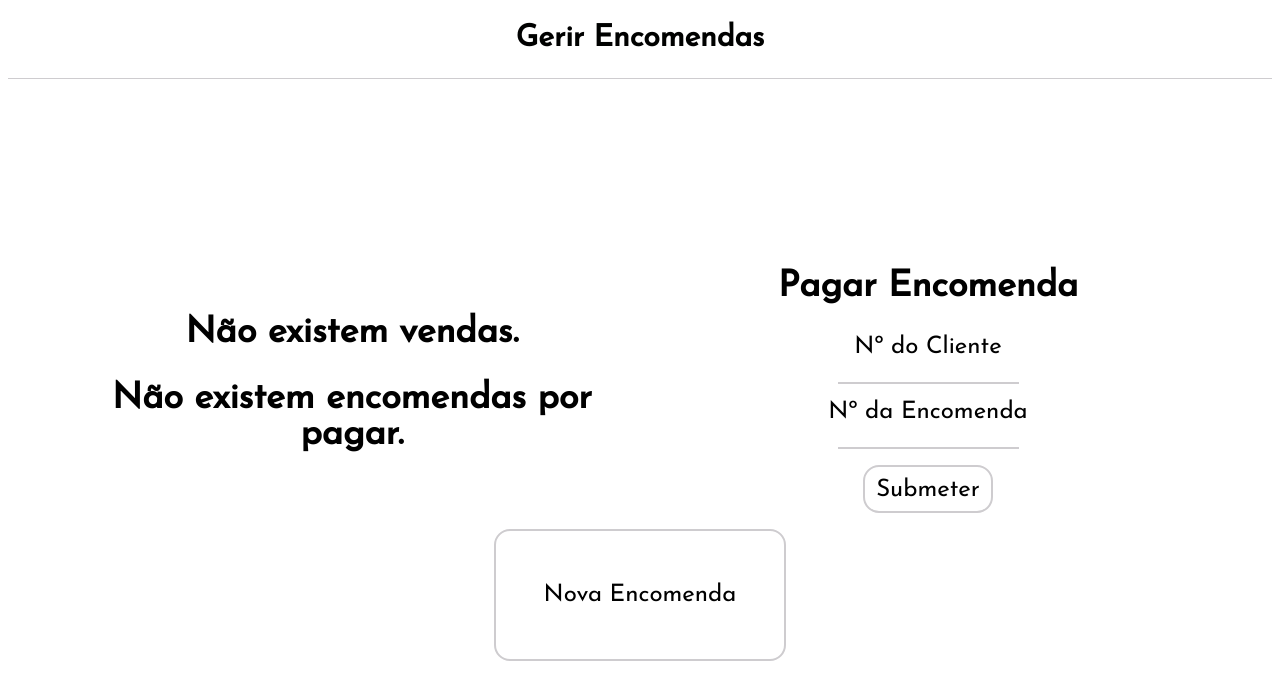
After one commit to goncrust/BD-proj, a Flask app: page /gerir-encomendas in a window 1280 px wide. The commit adds this page. Shown: the top 700 px of the page. Run offline with Flask 3, Linux system fonts and the light colour scheme; data that the repository does not hold is empty; some libraries are stand-ins or nearby versions.

Commit message:
Almost finished

```diff
--- a/E3/web/app.py
+++ b/E3/web/app.py
@@ -7,10 +7,13 @@ import os
 import re
 
 email_regex = re.compile(r'([A-Za-z0-9]+[.-_])*[A-Za-z0-9]+@[A-Za-z0-9-]+(\.[A-Z|a-z]{2,})+')
+float_regex = re.compile(r'\d{1,}[.,]\d{1,}')
 
 DATABASE_URL = os.environ.get("DATABASE_URL", "postgres://db:db@postgres/db")
 pool = ConnectionPool(conninfo=DATABASE_URL)
+
 app = Flask(__name__)
+app.secret_key = "12345"
 
 @app.route("/", methods=("GET",))
 def home():
@@ -28,16 +31,8 @@ def home():
             "title": "Gerir Fornecedores"
         },
         {
-            "url": "/editar-produtos",
-            "title": "Editar Produtos"
-        },
-        {
-            "url": "/pagar-encomenda",
-            "title": "Pagar Encomenda"
-        },
-        {
-            "url": "/realizar-encomenda",
-            "title": "Realizar Encomenda"
+            "url": "/gerir-encomendas",
+            "title": "Gerir Encomendas"
         }
     ]
     return render_template('index.html', elements=elements)
@@ -46,7 +41,7 @@ def home():
 def gerir_clientes():
     with pool.connection() as conn:
         with conn.cursor() as cursor:
-            cursor.execute("SELECT cust_no, name FROM customer;")
+            cursor.execute("SELECT cust_no, name FROM customer WHERE NOT email = 'deleted';")
             parser = lambda el : {"id": el[0], "name": el[1]}
             clients = list(map(parser, cursor.fetchall()))
     return render_template("gerir-clientes.html", clients=clients)
@@ -55,7 +50,7 @@ def gerir_clientes():
 def gerir_clientes_delete(cust_no):
     with pool.connection() as conn:
         with conn.cursor() as cursor:
-            cursor.execute("DELETE FROM customer WHERE cust_no = %(cust_no)s;", {"cust_no": cust_no})
+            cursor.execute("UPDATE customer SET name = 'deleted', email = 'deleted', phone = NULL, ADDRESS = NULL WHERE cust_no = %(cust_no)s;", {"cust_no": cust_no})
     return redirect("/gerir-clientes")
 
 @app.route("/gerir-clientes/add", methods=("POST",))
@@ -78,11 +73,11 @@ def gerir_clientes_add():
     else:
         with pool.connection() as conn:
             with conn.cursor() as cursor:
-                if email != "NULL":
-                    existing_email = cursor.execute("SELECT email FROM customer WHERE email = %(email)s;", {"email": email}).fetchone()[0]
-                    if existing_email:
-                        flash("O email já existe")
-                        return redirect("/gerir-clientes")
+                cursor.execute("START TRANSACTION;")
+                existing_email = cursor.execute("SELECT email FROM customer WHERE email = %(email)s;", {"email": email}).fetchone()
+                if existing_email:
+                    flash("O email já existe")
+                    return redirect("/gerir-clientes")
 
                 cust_no = cursor.execute("SELECT MAX(cust_no) FROM customer;").fetchone()[0]
                 if not cust_no:
@@ -96,6 +91,7 @@ def gerir_clientes_add():
                     (%(cust_no)s, %(name)s, %(email)s, %(phone)s, %(address)s);
                     """,
                     {"cust_no": cust_no, "name": name, "email": email, "phone": phone, "address": address})
+                cursor.execute("COMMIT;")
 
     return redirect("/gerir-clientes")
 
@@ -113,10 +109,71 @@ def gerir_produtos_delete(sku):
     with pool.connection() as conn:
         with conn.cursor() as cursor:
             cursor.execute("START TRANSACTION;")
-            cursor.execute("DELETE FROM supplier WHERE sku = %(sku)s;", {"sku": sku})
+            cursor.execute("UPDATE supplier SET sku = NULL WHERE sku = %(sku)s;", {"sku": sku})
+            cursor.execute("DELETE FROM contains WHERE sku = %(sku)s;", {"sku": sku})
+            cursor.execute(
+                """
+                DELETE FROM orders
+                WHERE NOT order_no IN
+                (SELECT DISTINCT order_no FROM contains)
+                """)
             cursor.execute("DELETE FROM product WHERE sku = %(sku)s;", {"sku": sku})
             cursor.execute("COMMIT;")
     return redirect("/gerir-produtos")
+
+@app.route("/gerir-produtos/<sku>/edit", methods=("POST", "GET"))
+def gerir_produtos_edit(sku):
+    if request.method == "GET":
+        with pool.connection() as conn:
+            with conn.cursor() as cursor:
+                cursor.execute("SELECT * FROM product WHERE sku = %(sku)s;", {"sku": sku})
+                parser = lambda el : {"sku": el[0], "name": el[1],
+                                      "description": el[2] if el[2] != "NULL" else "",
+                                      "price": el[3],
+                                      "ean": el[4] if el[4] != "NULL" else ""}
+                product = parser(cursor.fetchone())
+        return render_template("editar-produto.html", product=product)
+    else:
+        name = request.form["name"]
+        description = request.form["description"] if request.form["description"] else "NULL"
+        price = request.form["price"]
+        ean = request.form["ean"] if request.form["ean"] else "NULL"
+        error = ""
+
+        if not name:
+            error = "Nome inválido"
+        elif not price or (not price.isnumeric() and not re.fullmatch(float_regex, price)):
+            error = "Preço inválido"
+        elif ean != "NULL" and not ean.isnumeric():
+            error = "EAN inválido"
+
+        if error:
+            flash(error)
+        else:
+            with pool.connection() as conn:
+                with conn.cursor() as cursor:
+                    cursor.execute("START TRANSACTION;")
+                    existing_sku = cursor.execute("SELECT sku FROM product WHERE sku = %(sku)s;", {"sku": sku}).fetchone()
+                    if not existing_sku:
+                        error = "O SKU não existe"
+                    elif ean != "NULL":
+                        existing_ean = cursor.execute("SELECT ean FROM product WHERE ean = %(ean)s AND NOT sku = %(sku)s;", {"ean": ean, "sku": sku}).fetchone()
+                        if existing_ean:
+                            error = "O EAN já existe"
+
+                    if error:
+                        flash(error)
+                    else:
+                        cursor.execute(
+                            """
+                            UPDATE product SET
+                            name = %(name)s, description = %(description)s, price = %(price)s, ean = %(ean)s
+                            WHERE sku = %(sku)s;
+                            """,
+                            {"sku": sku, "name": name, "description": description, "price": price, "ean": ean})
+                    cursor.execute("COMMIT;")
+
+        return redirect("/gerir-produtos")
 
 @app.route("/gerir-produtos/add", methods=("POST",))
 def gerir_produtos_add():
@@ -131,7 +188,7 @@ def gerir_produtos_add():
         error = "SKU inválido"
     elif not name:
         error = "Nome inválido"
-    elif not price or not price.isnumeric():
+    elif not price or (not price.isnumeric() and not re.fullmatch(float_regex, price)):
         error = "Preço inválido"
     elif ean != "NULL" and not ean.isnumeric():
         error = "EAN inválido"
@@ -141,12 +198,14 @@ def gerir_produtos_add():
     else:
         with pool.connection() as conn:
             with conn.cursor() as cursor:
-                existing_sku = cursor.execute("SELECT sku FROM product WHERE sku = %(sku)s;", {"sku": sku}).fetchone()[0]
+                cursor.execute("START TRANSACTION;")
+                existing_sku = cursor.execute("SELECT sku FROM product WHERE sku = %(sku)s;", {"sku": sku}).fetchone()
                 if existing_sku:
                     error = "O SKU já existe"
-                existing_ean = cursor.execute("SELECT ean FROM product WHERE ean = %(ean)s;", {"ean": ean}).fetchone()[0]
-                if existing_ean:
-                    error = "O EAN já existe"
+                elif ean != "NULL":
+                    existing_ean = cursor.execute("SELECT ean FROM product WHERE ean = %(ean)s;", {"ean": ean}).fetchone()
+                    if existing_ean:
+                        error = "O EAN já existe"
 
                 if error:
                     flash(error)
@@ -157,6 +216,7 @@ def gerir_produtos_add():
                         (%(sku)s, %(name)s, %(description)s, %(price)s, %(ean)s);
                         """,
                         {"sku": sku, "name": name, "description": description, "price": price, "ean": ean})
+                cursor.execute("COMMIT;")
 
     return redirect("/gerir-produtos")
 
@@ -173,7 +233,10 @@ def gerir_fornecedores():
 def gerir_fornecedores_delete(tin):
     with pool.connection() as conn:
         with conn.cursor() as cursor:
+            cursor.execute("START TRANSACTION;")
+            cursor.execute("DELETE FROM delivery WHERE tin = %(tin)s;", {"tin": tin})
             cursor.execute("DELETE FROM supplier WHERE tin = %(tin)s;", {"tin": tin})
+            cursor.execute("COMMIT;")
     return redirect("/gerir-fornecedores")
 
 @app.route("/gerir-fornecedores/add", methods=("POST",))
@@ -194,10 +257,11 @@ def gerir_fornecedores_add():
     else:
         with pool.connection() as conn:
             with conn.cursor() as cursor:
-                existing_tin = cursor.execute("SELECT tin FROM supplier WHERE tin = %(tin)s;", {"tin": tin}).fetchone()[0]
+                cursor.execute("START TRANSACTION;")
+                existing_tin = cursor.execute("SELECT tin FROM supplier WHERE tin = %(tin)s;", {"tin": tin}).fetchone()
                 if existing_tin:
                     error = "O TIN já existe"
-                existing_sku = cursor.execute("SELECT sku FROM supplier WHERE sku = %(sku)s;", {"sku": sku}).fetchone()[0]
+                existing_sku = cursor.execute("SELECT sku FROM supplier WHERE sku = %(sku)s;", {"sku": sku}).fetchone()
                 if not existing_sku:
                     error = "O SKU não existe"
                 if error:
@@ -209,39 +273,127 @@ def gerir_fornecedores_add():
                         (%(tin)s, %(name)s, %(address)s, %(sku)s, %(date)s);
                         """,
                         {"tin": tin, "name": name, "address": address, "sku": sku, "date": datetime.now().strftime("%Y-%m-%d")})
+                cursor.execute("COMMIT;")
     return redirect("/gerir-fornecedores")
 
-@app.route("/editar-produtos", methods=["POST", "GET"])
-def editar_produtos():
+@app.route("/gerir-encomendas", methods=("GET",))
+def gerir_encomendas():
+    with pool.connection() as conn:
+        with conn.cursor() as cursor:
+            cursor.execute("SELECT order_no FROM orders WHERE NOT order_no IN (SELECT order_no FROM pay);")
+            orders = []
+            for order_no in cursor.fetchall():
+                order = {"id": order_no[0]}
+                cursor.execute(
+                    """
+                    SELECT name, qty
+                    FROM contains INNER JOIN product ON contains.sku = product.sku
+                    WHERE order_no = %(order_no)s;
+                    """,
+                    {"order_no": order_no[0]})
+                parser = lambda el : {"name": el[0], "qty": el[1]}
+                order["products"] = list(map(parser, cursor.fetchall()))
+                orders.append(order)
+
+            parser = lambda el : {"id": el[0], "customer": el[1]}
+            cursor.execute("SELECT order_no, cust_no FROM pay;")
+            sales = list(map(parser, cursor.fetchall()))
+
+    return render_template("gerir-encomendas.html", orders=orders, sales=sales)
+
+@app.route("/gerir-encomendas/new", methods=("POST", "GET"))
+def gerir_encomendas_new():
     if request.method == "POST":
-        ean = request.form["ean"] if request.form["ean"] else "NULL"
-        with psycopg.connect("dbname=postgres user=postgres") as conn:
+        cust_no = request.form["cust_no"]
+        products = []
+        error = ""
+        for key in request.form.keys():
+            if key != "cust_no" and request.form[key] != "0":
+                products.append((key, request.form[key]))
+
+        if not cust_no:
+            error = "Número de cliente inválido"
+
+        if error:
+            flash(error)
+        else:
+            with pool.connection() as conn:
+                with conn.cursor() as cursor:
+                    cursor.execute("START TRANSACTION;")
+                    existing_cust_no = cursor.execute("SELECT cust_no FROM customer WHERE cust_no = %(cust_no)s AND NOT email = 'deleted';", {"cust_no": cust_no}).fetchone()
+                    if not existing_cust_no:
+                        error = "O número de cliente não existe"
+                    else:
+                        for product in products:
+                            existing_sku = cursor.execute("SELECT sku FROM product WHERE sku = %(sku)s;", {"sku": product[0]}).fetchone()
+                            if not existing_sku:
+                                error = f"O produto {product[0]} já não existe"
+                                break
+                    if error:
+                        flash(error)
+                    else:
+                        order_no = cursor.execute("SELECT MAX(order_no) FROM orders;").fetchone()[0]
+                        if not order_no:
+                            order_no = 1
+                        else:
+                            order_no += 1
+
+                        cursor.execute(
+                            """
+                            INSERT INTO orders
+                            VALUES (%(order_no)s, %(cust_no)s, %(date)s);
+                            """,
+                            {"order_no": order_no, "cust_no": cust_no, "date": datetime.now().strftime("%Y-%m-%d")})
+
+                        for product in products:
+                            cursor.execute("INSERT INTO contains VALUES (%(order_no)s, %(sku)s, %(quantity)s);", {"order_no": order_no, "sku": product[0], "quantity": product[1]})
+
+                    cursor.execute("COMMIT;")
+        return redirect("/gerir-encomendas")
+    else:
+        with pool.connection() as conn:
             with conn.cursor() as cursor:
-                cursor.execute(
-                    "UPDATE product SET name = %s, description = %s, price = %s, ean = %s WHERE sku = %s",
-                    request.form["name"], request.form["desc"], request.form["price"], ean, request.form["sku"])
-        return redirect("/")
+                cursor.execute("SELECT sku, name FROM product;")
+                parser = lambda el : {"id": el[0], "name": el[1]}
+                products = list(map(parser, cursor.fetchall()))
+        return render_template("realizar-encomenda.html", products=products)
+
+@app.route("/gerir-encomendas/pay", methods=("POST",))
+def realizar_encomenda():
+    cust_no = request.form["cust_no"]
+    order_no = request.form["order_no"]
+    error = ""
+
+    if not cust_no:
+        error = "Número de cliente inválido"
+    elif not order_no:
+        error = "Número de encomenda inválido"
+
+    if error:
+        flash(error)
     else:
-        with psycopg.connect("dbname=postgres user=postgres") as conn:
+        with pool.connection() as conn:
             with conn.cursor() as cursor:
-                cursor.execute("SELECT SKU, name FROM product")
-                parser = lambda el : {"id": el[0], "name": el[1]}
-                products = cursor.fetchall().map(parser)
-        return render_template("editar-produtos.html", products=products)
+                cursor.execute("START TRANSACTION;")
+                existing_cust_no = cursor.execute("SELECT cust_no FROM customer WHERE cust_no = %(cust_no)s AND NOT email = 'deleted';", {"cust_no": cust_no}).fetchone()
+                if not existing_cust_no:
+                    error = "O número de cliente não existe"
+                existing_order_no = cursor.execute("SELECT order_no FROM orders WHERE order_no = %(order_no)s;", {"order_no": order_no}).fetchone()
+                if not existing_order_no:
+                    error = "O número de encomenda não existe"
 
-@app.route("/pagar-encomenda", methods=["POST", "GET"])
-def pagar_encomenda():
-    if request.method == "POST":
-        return redirect("/")
-    else:
-        return render_template("pagar-encomenda.html")
+                if error:
+                    flash(error)
+                else:
+                    cursor.execute(
+                        """
+                        INSERT INTO pay VALUES
+                        (%(order_no)s, %(cust_no)s);
+                        """,
+                        {"order_no": order_no, "cust_no": cust_no})
+                cursor.execute("COMMIT;")
 
-@app.route("/realizar-encomenda", methods=["POST", "GET"])
-def realizar_encomenda():
-    if request.method == "POST":
-        return redirect("/")
-    else:
-        return render_template("realizar-encomenda.html")
+    return redirect("/gerir-encomendas")
 
 if __name__ == "__main__":
     app.run()
--- a/E3/web/static/style.css
+++ b/E3/web/static/style.css
@@ -74,6 +74,7 @@ a:active {
 }
 
 .link-button {
+  margin: auto;
   text-align: center;
   font-family: "Josefin Sans", sans-serif;
   font-size: 1.5rem;
@@ -113,3 +114,47 @@ a:active {
   line-height: 1.75rem;
   color: #000100;
 }
+
+.product-name {
+  text-align: center;
+  grid-column: span 2 / span 2;
+}
+
+.product-edit-delete {
+  font-size: 1.5rem;
+  font-family: "Josefin Sans", sans-serif;
+  display: grid;
+  grid-template-columns: repeat(2, 18rem);
+  gap: 1rem;
+  place-items: center;
+  place-content: center;
+}
+
+.edit-btn,
+.del-btn {
+  width: 18rem;
+}
+
+.flash {
+  text-align: center;
+  font-family: "Josefin Sans", sans-serif;
+  font-size: 1.25rem;
+  line-height: 1.75rem;
+  color: #000100;
+  margin-bottom: 5rem;
+}
+
+.sale,
+.order {
+  font-size: 1.5rem;
+  font-family: "Josefin Sans", sans-serif;
+  text-align: center;
+}
+
+.elements {
+  margin: auto;
+  width: 36rem;
+  font-size: 1.5rem;
+  font-family: "Josefin Sans", sans-serif;
+  text-align: center;
+}
--- a/E3/web/templates/base.html
+++ b/E3/web/templates/base.html
@@ -20,6 +20,17 @@
   </head>
   <body>
     <nav>{% block title %} {% endblock %}</nav>
+
+    {% with messages = get_flashed_messages() %}
+      {% if messages %}
+        <div class=flashes>
+        {% for message in messages %}
+          <div class="flash">{{ message }}</div>
+        {% endfor %}
+        </div>
+      {% endif %}
+    {% endwith %}
+
     {% block body %} {% endblock %}
   </body>
 </html>
--- /dev/null
+++ b/E3/web/templates/gerir-encomendas.html
@@ -0,0 +1,51 @@
+{% extends 'base.html' %}
+
+{% block head %}
+    <title>Gerir Encomendas</title>
+{% endblock %}
+
+{% block title %}
+    <h1>Gerir Encomendas</h1>
+{% endblock %}
+
+{% block body %}
+    <div class="management-grid">
+        <div class="elements">
+            {% if not sales %}
+                <h2>Não existem vendas.</h2>
+            {% else %}
+                <h2>Vendas</h2>
+            {% endif %}
+            {% for sale in sales %}
+                <div class="sale">
+                    Encomenda nº {{ sale.id }}, paga pelo cliente nº {{ sale.customer }}
+                </div>
+            {% endfor %}
+            {% if not orders %}
+                <h2>Não existem encomendas por pagar.</h2>
+            {% else %}
+                <h2>Encomendas</h2>
+            {% endif %}
+            {% for order in orders %}
+                <div class="order">
+                    Encomenda nº {{ order.id }}{% for product in order.products %}, {{product.name}} (Qty: {{product.qty}}){% endfor %}
+                </div>
+            {% endfor %}
+        </div>
+        <form action="/gerir-encomendas/pay" method="POST">
+            <h2>Pagar Encomenda</h2>
+            <label for="cust_no">Nº do Cliente</label>
+            <br>
+            <input type="number" id="cust_no" name="cust_no" required>
+            <br>
+            <label for="order_no">Nº da Encomenda</label>
+            <br>
+            <input type="number" id="order_no" name="order_no" required>
+            <br>
+            <input type="submit" value="Submeter">
+        </form>
+    </div>
+    <a href="/gerir-encomendas/new">
+        <div class="link-button">Nova Encomenda</div>
+    </a>
+{% endblock %}
```
Also changed, not shown: E3/web/templates/editar-produto.html (added, +34 -0 lines), E3/web/templates/editar-produtos.html (deleted, +0 -31 lines), E3/web/templates/gerir-produtos.html (+9 -4 lines), E3/web/templates/pagar-encomenda.html (deleted, +0 -23 lines), E3/web/templates/realizar-encomenda.html (+8 -11 lines).
